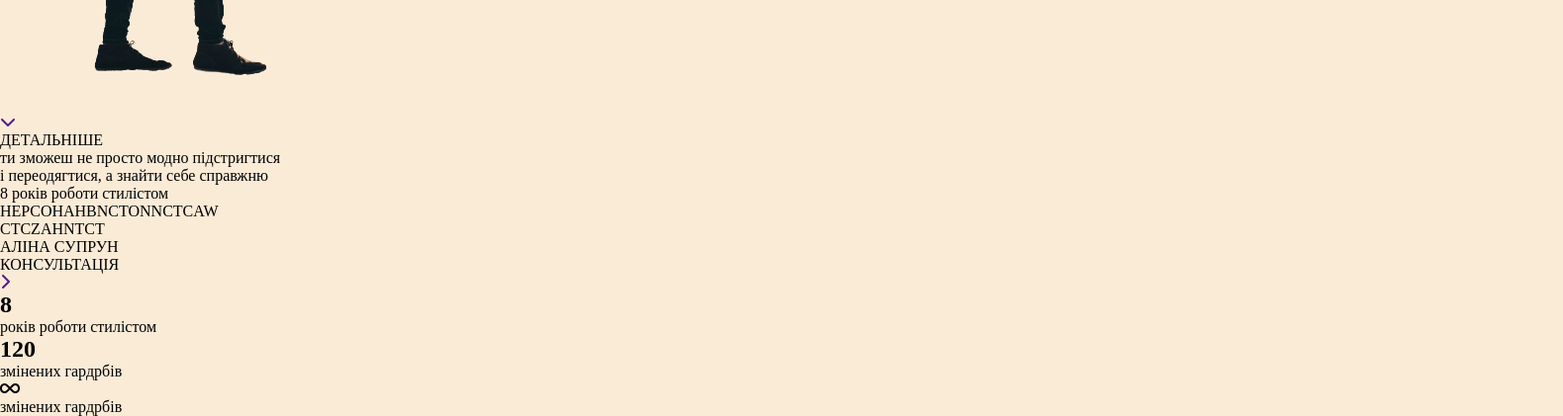
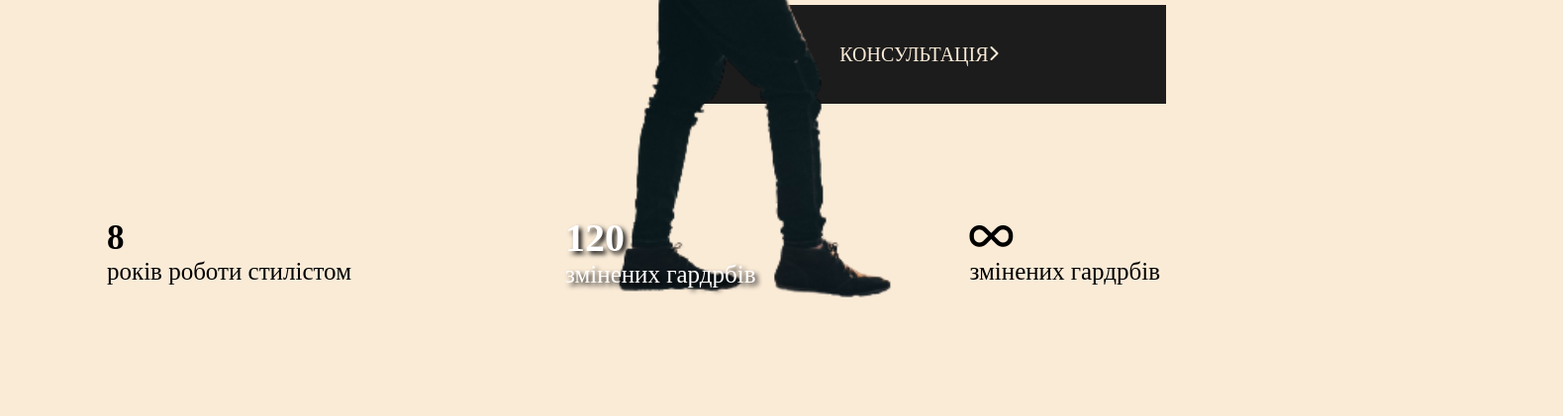
Before and after one commit to Orlandperez/Hero-pages, a plain HTML site: page index.html in a window 1280 px wide. Shown: the part 564-985 px from the top of the page at 99% size, 1579 px wide, since content can reach past the window. After the commit the page ends 920 px from the top, so only its background shows below. Drawn offline with Linux system fonts and the light colour scheme.

Commit message:
fin del css v1.1

```diff
--- a/css/estilo.css
+++ b/css/estilo.css
@@ -21,5 +21,116 @@ header nav a{
 }
 header nav a:hover{
     font-size: 22px;
-    text-shadow: 2px 2px white;
+    text-shadow: 1px 2px white;
 }
+
+main .hero{
+    height: 100vh;
+}
+main .hero img{
+    position: absolute;
+    margin: 0 auto;
+    width: 645px;
+    left: 37%;
+    top: -6%;
+    z-index: -1;
+}
+main .hero .caja2{
+    display: flex;
+    justify-content: center;
+    align-items: center;
+    background-color: rgb(182, 178, 178,0.4);
+    width: 500px;
+    height: 100px;
+    position: relative;
+    left: 22%;
+    top: 10%;
+    z-index: -2;
+
+}
+main .hero .caja2  i, p{
+    font-size: 20px;
+}
+main .hero .caja3{
+    width: 810px;
+    height: 150px;
+    display: flex;
+    justify-content: center;
+    align-items: center;
+    background-color: rgb(28, 28, 28);
+    position: relative;
+    top: 20%;
+    z-index: -3;
+}
+main .hero .caja3 p{
+    color: antiquewhite;
+    font-size: 22px;
+}
+main .hero .caja4{
+    display: flex;
+    justify-content: center;
+    text-align: center;
+    width: 913px;
+    background-color: rgb(182, 178, 178,0.4);
+    position: relative;
+    top: 5%;
+    left: 52%;
+    z-index: -4;
+}
+main .hero .caja4 p{
+    font-size: 60px;
+    color: beige;
+    opacity: .4;
+}
+main .hero .caja5{
+    display: flex;
+    justify-content: center;
+    text-align: center;
+    width: 910px;
+    height: 150px;
+    position: relative;
+    top: -5%;
+    left: 52%;
+    z-index: -2;
+}
+main .hero .caja5 p{
+    font-size: 30px;
+}
+main .hero .caja6{
+    display: flex;
+    justify-content: center;
+    align-items: center;
+    background-color: rgb(28, 28, 28);
+    width: 500px;
+    height: 100px;
+    position: relative;
+    left: 53%;
+    top: -4%;
+    z-index: -4;
+}
+main .hero .caja6 p, a{
+    color: antiquewhite;
+}
+main .hero .contenedor{
+    display: flex;
+    justify-content: space-around;
+    align-items: center;
+    position: relative;
+    top: 10%;
+}
+main .hero .contenedor .caja7 h2{
+    font-size: 35px;
+}
+main .hero .contenedor .caja7 p{
+    font-size: 25px;
+}
+main .hero .contenedor .caja8 h2{
+    font-size: 40px;
+    color: rgb(255, 255, 255);
+    text-shadow: 3px 3px 5px black;
+}
+main .hero .contenedor .caja8 p{
+    font-size: 25px;
+    color: rgb(255, 255, 255);
+    text-shadow: 3px 3px 5px  black;
+}
--- a/index.html
+++ b/index.html
@@ -21,11 +21,9 @@
     <!-- Main -->
     <main>
         <section class="hero">
-            <div class="caja1">
             <img src="img/foto.png" alt="">
-            </div>
             <div class="caja2">
-                <a href=""><i class="fa-solid fa-chevron-down"></i></a>
+                <i class="fa-solid fa-chevron-down"></i>
                 <p>ДЕТАЛЬНІШЕ</p>
             </div>
             <div class="caja3">
@@ -39,8 +37,9 @@
             </div>
             <div class="caja6">
                 <p>КОНСУЛЬТАЦІЯ</p>
-                <a href=""><i class="fa-solid fa-chevron-right"></i></a>
+                <a href="#"><i class="fa-solid fa-chevron-right"></i></a>
             </div>
+            <div class="contenedor">
                 <div class="caja7">
                     <h2>8</h2>
                     <p>років роботи стилістом</p>
@@ -49,10 +48,12 @@
                     <h2>120</h2>
                     <p>змінених гардрбів</p>
                 </div>
-            <div class="caja9">
-                <i class="fa-solid fa-infinity"></i>
+                <div class="caja7">
+                    <h2><i class="fa-solid fa-infinity"></i></h2>
                     <p>змінених гардрбів</p>
                 </div>
+            </div>
+
         </section>
     </main>
 
```
Lines whose indentation alone changed are shown as unchanged.
